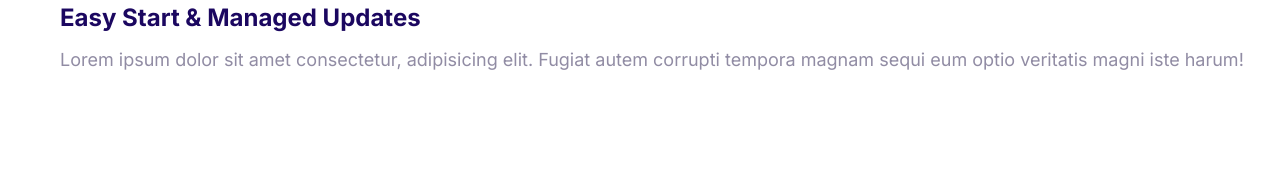
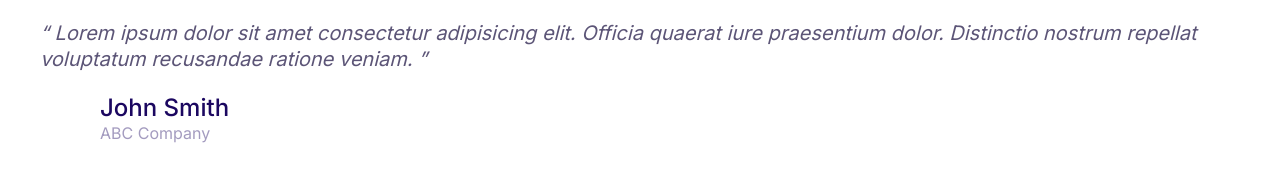
Before and after one commit to Kreetta/test, a plain HTML site: page index.html in a window 1280 px wide. Drawn offline with Linux system fonts and the light colour scheme.

Commit message:
Build the quote component.

```diff
--- a/CSS/styles.css
+++ b/CSS/styles.css
@@ -4,6 +4,7 @@
     --color-accent: #ff3400;
     --color-headings: #1b0760;
     --color-body: #918ca4;
+    --color-body-darker: #5c5577;
     --color-border: #ccc;
     --border-radius: 30px;
 }
@@ -390,3 +391,53 @@ a {
 .media__image {
     margin-top: 1rem;
 }
+
+/* Quotes */
+
+.quote {
+    font-size: 3rem;
+    font-style: italic;
+    color: var(--color-body-darker);
+    line-height: 1.3;
+}
+
+.quote__text::before {
+    content: open-quote;
+}
+
+.quote__text::after {
+    content: close-quote;
+}
+
+.quote__author {
+    font-size: 3rem;
+    font-weight: 500;
+    font-style: normal;
+    margin-bottom: 0;
+}
+
+.quote__organization {
+    color: var(--color-headings);
+    opacity: .4;
+    font-size: 2rem;
+    font-style: normal;
+}
+
+.quote__line {
+    position: relative;
+    bottom: 10px;
+}
+
+@media screen and (min-width: 1024px) {
+    .quote {
+        font-size: 2rem;
+    }
+
+    .quote__author {
+        font-size: 2.4rem;
+    }
+
+    .quote__organization {
+        font-size: 1.6rem;
+    }
+}
--- a/index.html
+++ b/index.html
@@ -13,18 +13,25 @@
 </head>
 
 <body>
+    <blockquote class="quote">
+        <p class="quote__text">
+            Lorem ipsum dolor sit amet consectetur adipisicing elit. Officia quaerat iure praesentium dolor. Distinctio
+            nostrum repellat voluptatum recusandae ratione veniam.
+        </p>
+        <footer>
             <div class="media">
                 <div class="media__image">
-            <svg class="icon icon--primary">
-                <use xlink:href="images/sprite.svg#snap"></use>
+                    <svg class="icon icon--primary quote__line">
+                        <use xlink:href="images/sprite.svg#line"></use>
                     </svg>
                 </div>
                 <div class="media__body">
-            <h3 class="media__title">Easy Start & Managed Updates</h3>
-            <p>Lorem ipsum dolor sit amet consectetur, adipisicing elit. Fugiat autem corrupti tempora magnam sequi eum
-                optio veritatis magni iste harum!</p>
+                    <h3 class="media__title quote__author">John Smith</h3>
+                    <p class="quote__organization">ABC Company</p>
                 </div>
             </div>
+        </footer>
+    </blockquote>
 </body>
 
 </html>
```
Also changed, not shown: components/media.html (+4 -2 lines), components/quotes.html (added, +19 -0 lines). Lines whose indentation alone changed are shown as unchanged.
